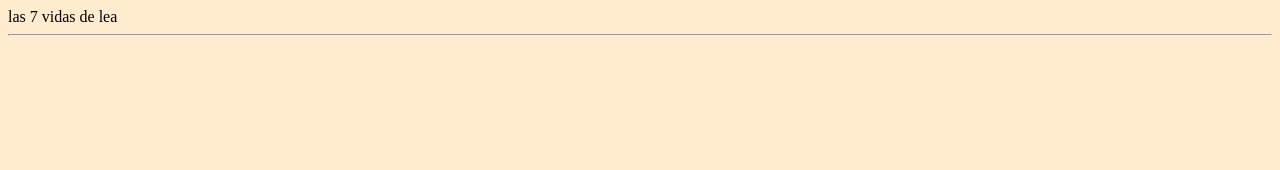
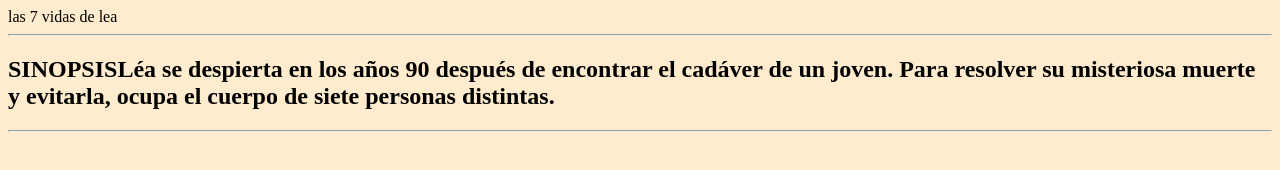
Before and after one commit to barse6v/rubrica_01_punto_02, a plain HTML site: page PUNTO02.html in a window 1280 px wide. Drawn offline with Linux system fonts and the light colour scheme.

Commit message:
Update PUNTO02.html
añadido primer sinopsis

```diff
--- a/PUNTO02.html
+++ b/PUNTO02.html
@@ -9,5 +9,10 @@
     <h1 style="color: rgb(0, 0, 0); text-align: center;">las 7 vidas de lea</h1>
 
     <hr>
+
+    <h2 style="color:black;"><strong>SINOPSIS</strong>Léa se despierta en los años 90 después de encontrar el cadáver de un joven. Para resolver su misteriosa muerte y evitarla, ocupa el cuerpo de siete personas distintas.</h2>
+
+    <hr>
+
 </body>
 </html>
```
